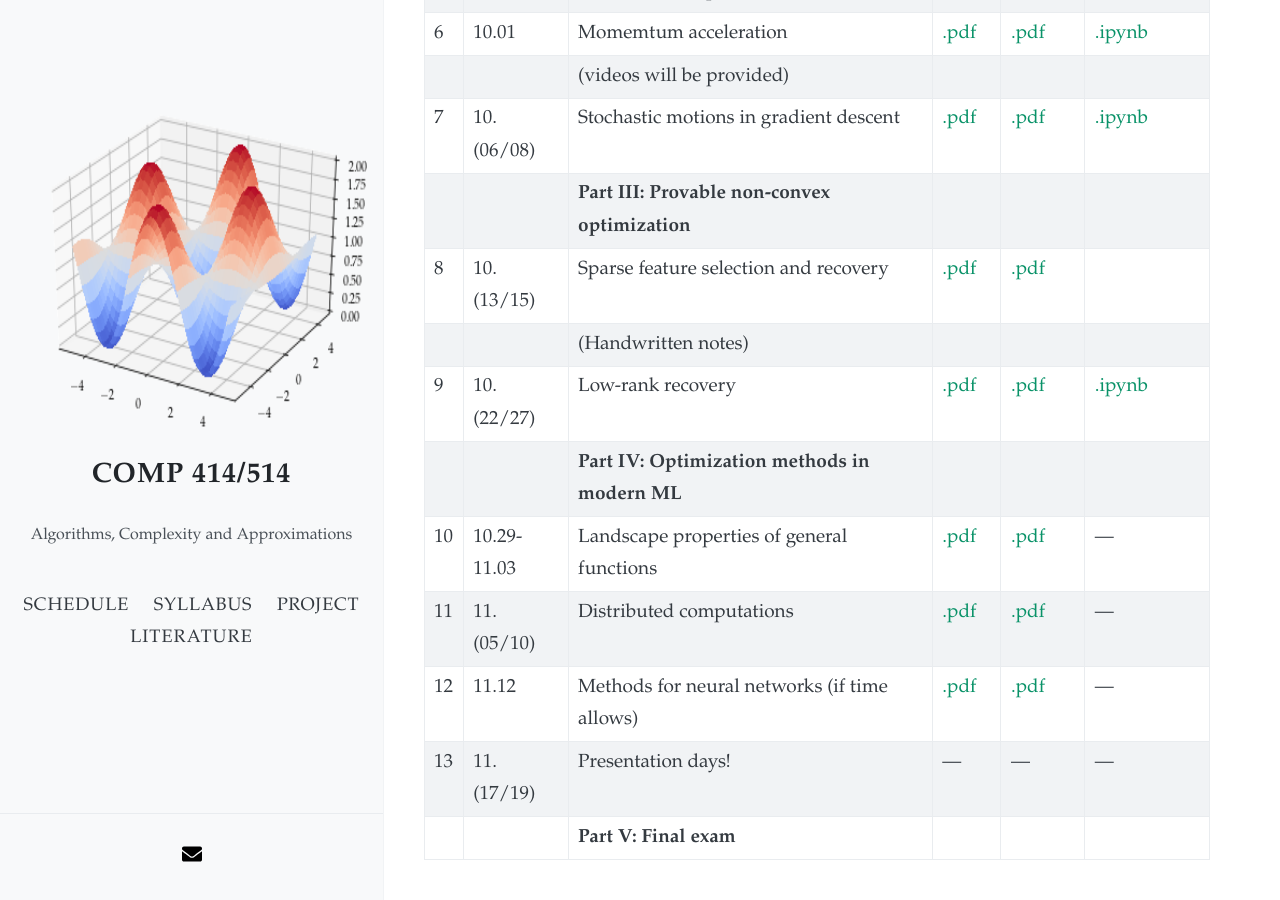
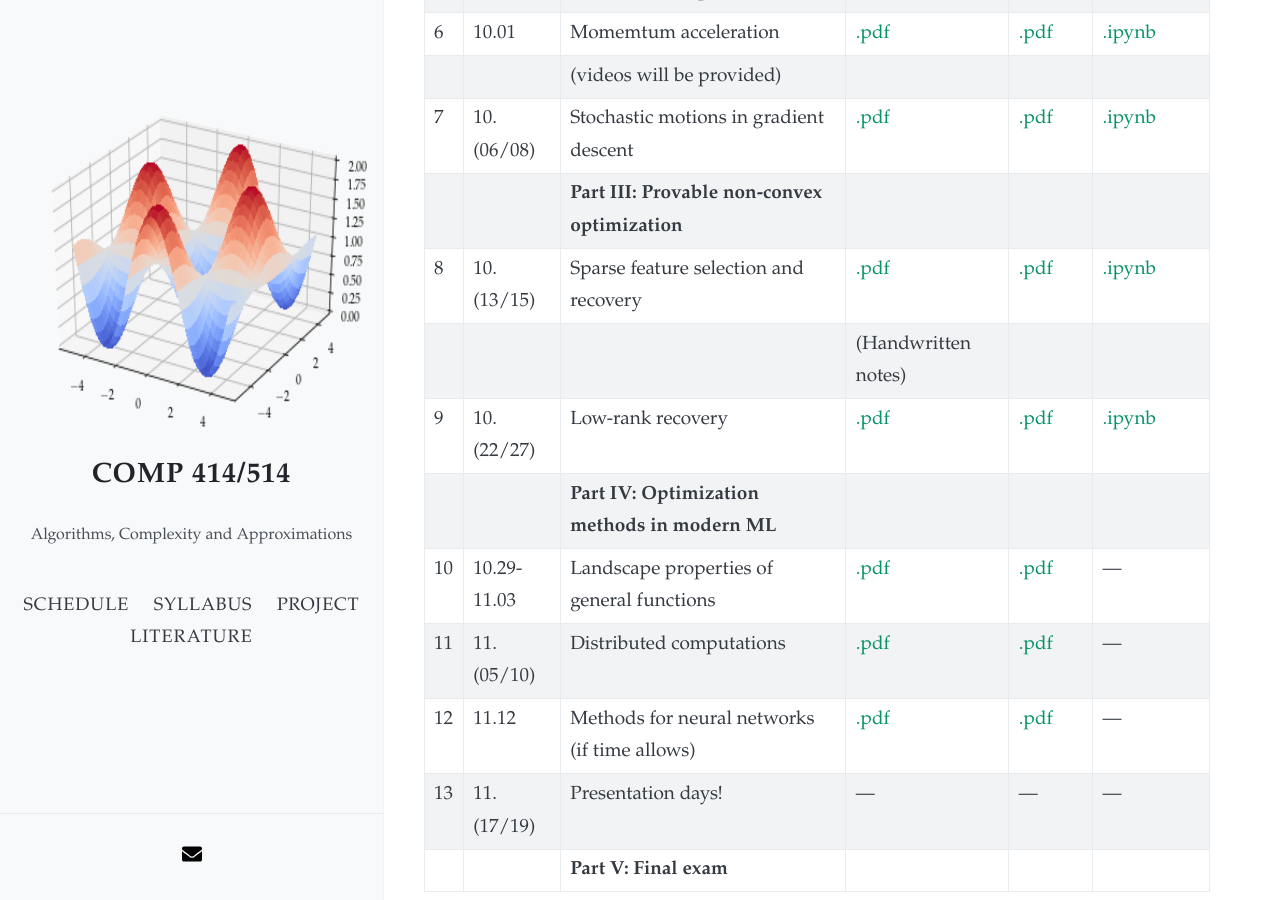
Before and after one commit to akyrillidis/comp414-514, a Jekyll site: the page built from schedule.md, in a window 1280 px wide and 900 px high, scrolled down 680 px. Built offline with Jekyll 4.4.1, drawn with Linux system fonts in a browser that asks for light colours; nearby versions of some CDN libraries.

Commit message:
Update schedule.md

```diff
--- a/schedule.md
+++ b/schedule.md
@@ -20,8 +20,8 @@
 | | | (videos will be provided) |  | |  |
 | 7 | 10.(06/08) | Stochastic motions in gradient descent | [.pdf](/schedule/images/chapter7.pdf)  | [.pdf](/schedule/images/Lecture 7.pdf) | [.ipynb](/schedule/images/Chapter 7.ipynb) |
 | | | **Part III: Provable non-convex optimization** | | | |
-| 8 | 10.(13/15) | Sparse feature selection and recovery | [.pdf](/schedule/images/Lecture 8 notes.pdf) | [.pdf](/schedule/images/Lecture 8.pdf) |
-|  |  | (Handwritten notes) |  |  |
+| 8 | 10.(13/15) | Sparse feature selection and recovery | [.pdf](/schedule/images/Lecture 8 notes.pdf) | [.pdf](/schedule/images/Lecture 8.pdf) | [.ipynb](/schedule/images/Chapter 8.ipynb) |
+|  |  | | (Handwritten notes) |  | |
 | 9 | 10.(22/27) | Low-rank recovery | [.pdf]()  | [.pdf]() | [.ipynb]() |
 | | | **Part IV: Optimization methods in modern ML** | | | |
 | 10 | 10.29-11.03 | Landscape properties of general functions | [.pdf]()  | [.pdf]() | --- |
```
